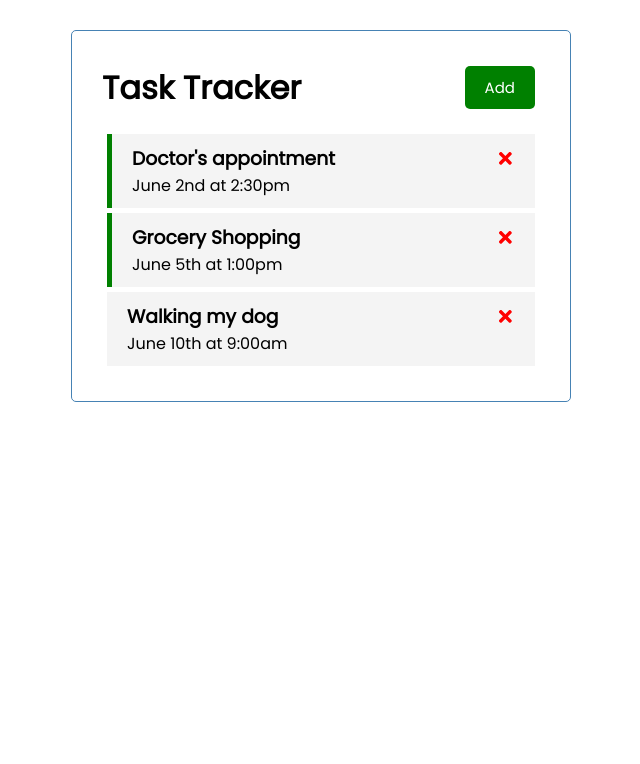
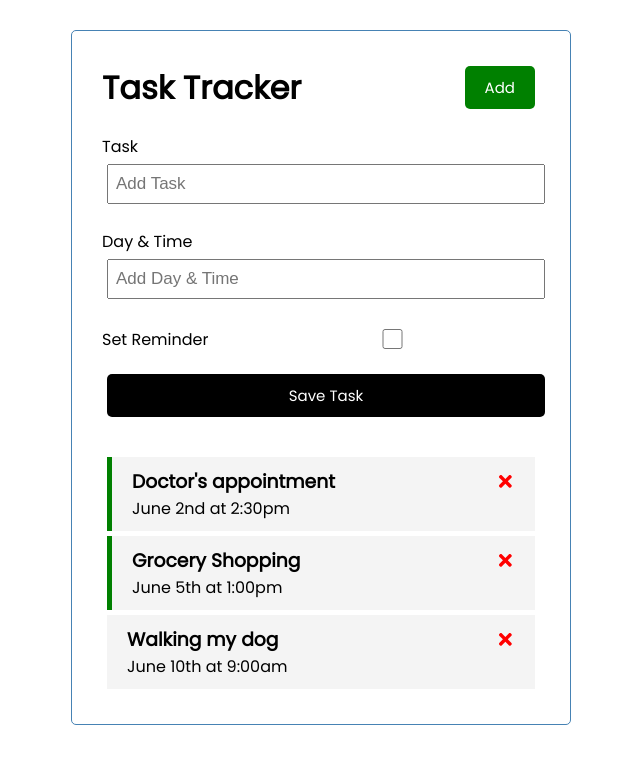
Before and after one commit to cjh4549/React-Task-Tracker, a React (Create React App) app: page / in a window 1280 px wide. Shown: the top 764 px of the page, without its empty margins (319-959 px from the left). Built offline with nearby package versions, Linux system fonts and the light colour scheme.

Commit message:
added input form for adding tasks

```diff
--- a/src/App.js
+++ b/src/App.js
@@ -1,6 +1,7 @@
 import { useState } from 'react';
 import Header from "./components/Header";
 import Tasks from "./components/Tasks";
+import AddTask from './components/AddTask';
 
 function App() {
   const [tasks, setTasks] = useState([
@@ -35,6 +36,7 @@ function App() {
   return (
     <div className="App">
       <Header title="Task Tracker"/>
+      <AddTask />
       {tasks.length !== 0 ? <Tasks tasks={tasks} onDelete={deleteTask} onToggle={toggleReminder} /> : 'No task to show'}
     </div>
   );
--- /dev/null
+++ b/src/components/AddTask.js
@@ -0,0 +1,22 @@
+
+const AddTask = () => {
+    return(
+        <form className='add-form'>
+            <div className='form-control'>
+                <label>Task</label>
+                <input type='text' placeholder='Add Task' />
+            </div>
+            <div className='form-control'>
+                <label>Day & Time</label>
+                <input type='text' placeholder='Add Day & Time' />
+            </div>
+            <div className='form-control form-control-check'>
+                <label>Set Reminder</label>
+                <input type='checkbox' />
+            </div>
+            <input type='submit' value='Save Task' className='btn btn-block'/>
+        </form>
+    )
+}
+
+export default AddTask
```
